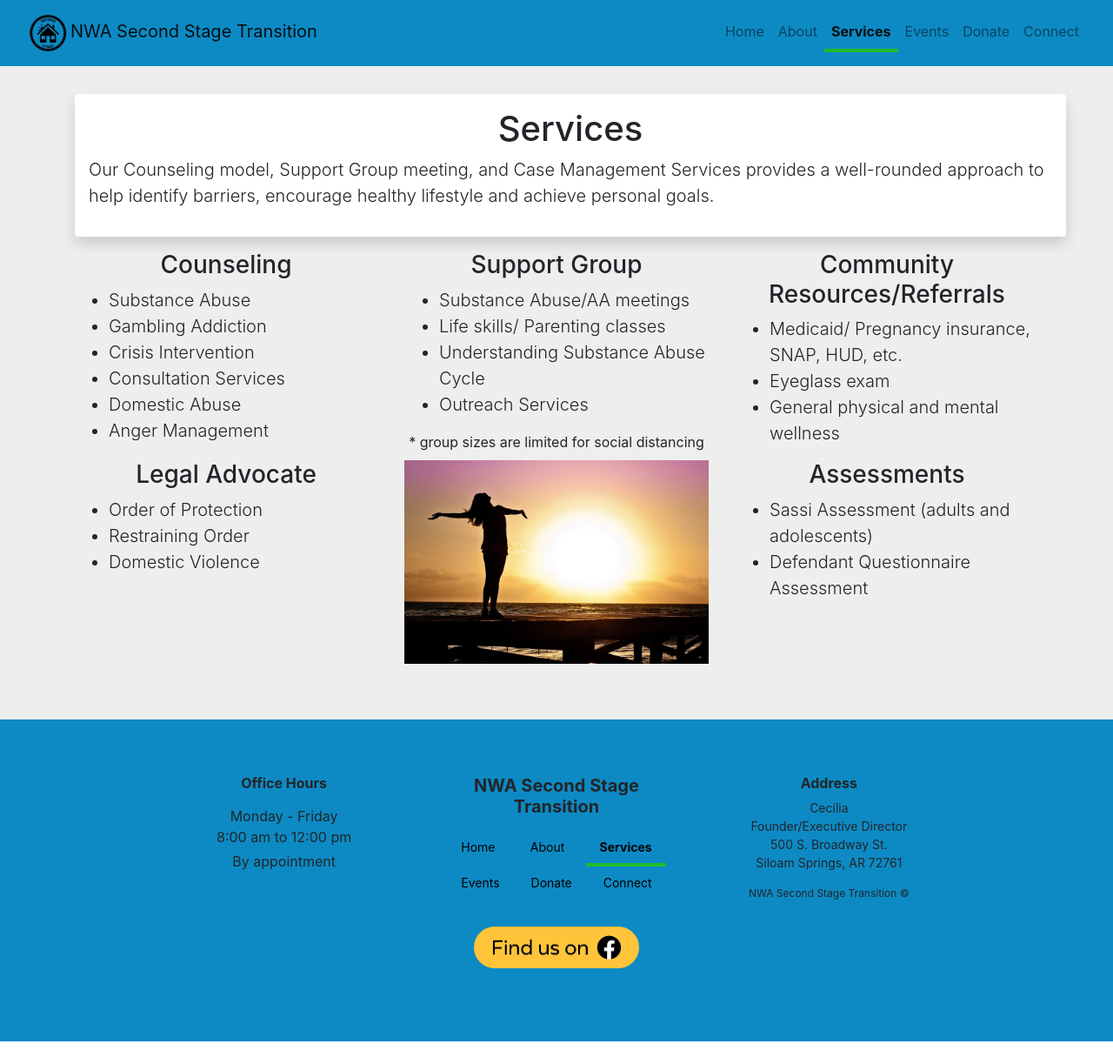
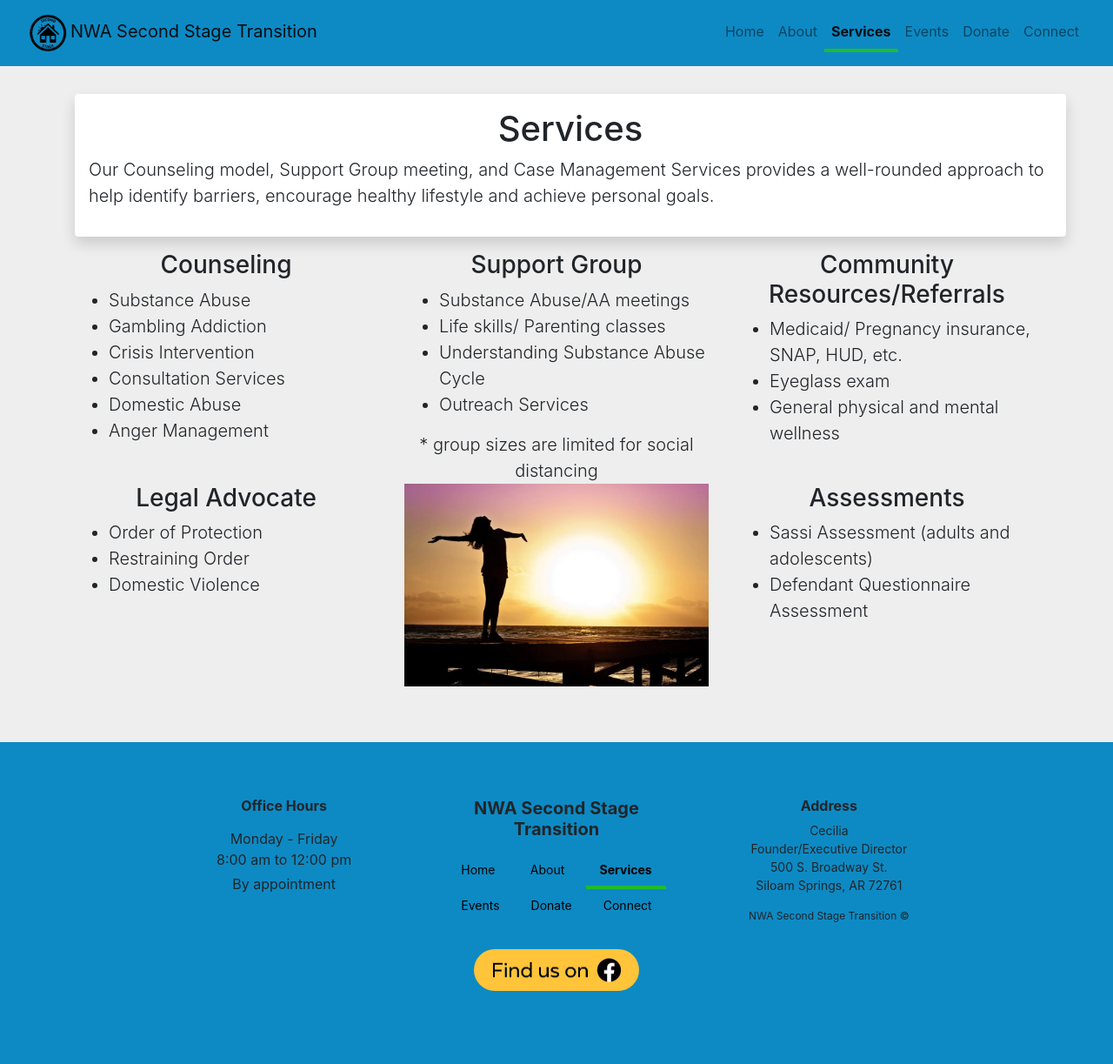
Before and after one commit to nwa-second-stage-transition/nwa-second-stage-transition.github.io, a Jekyll site: the page services.html, which Jekyll copies as it is, in a window 1280 px wide. Shown: the whole page at 87% size. Built offline with Jekyll 4.4.1, drawn with Linux system fonts in a browser that asks for light colours; nearby versions of some CDN libraries; before the commit the page ends 1197 px from its top, so only the background shows below that.

Commit message:
updated limited group css

```diff
--- a/services.html
+++ b/services.html
@@ -115,7 +115,7 @@
           <li>Understanding Substance Abuse Cycle</li>
           <li>Outreach Services</li>
         </ul>
-        * group sizes are limited for social distancing
+        <span class="lead">* group sizes are limited for social distancing</span>
       </div>
       <div class="col-sm-12 col-md-4">
         <h2 class="h3">Community Resources/Referrals</h2>
```
